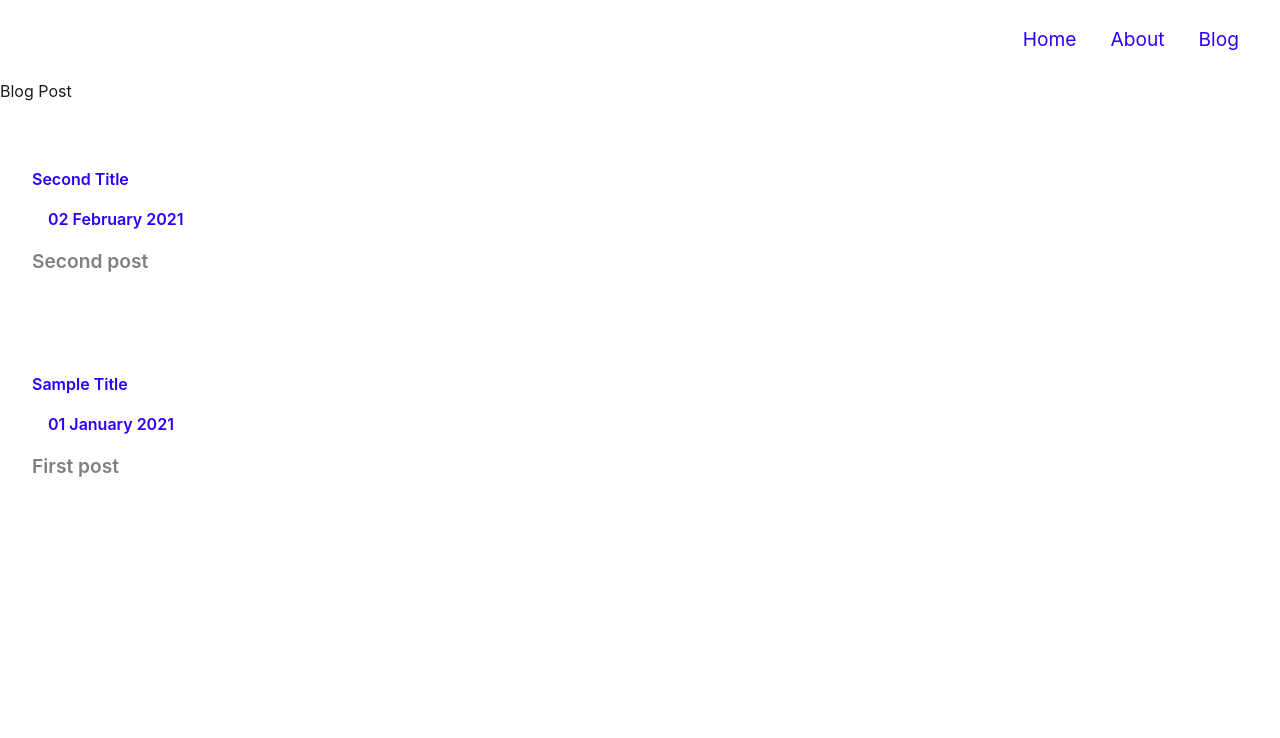
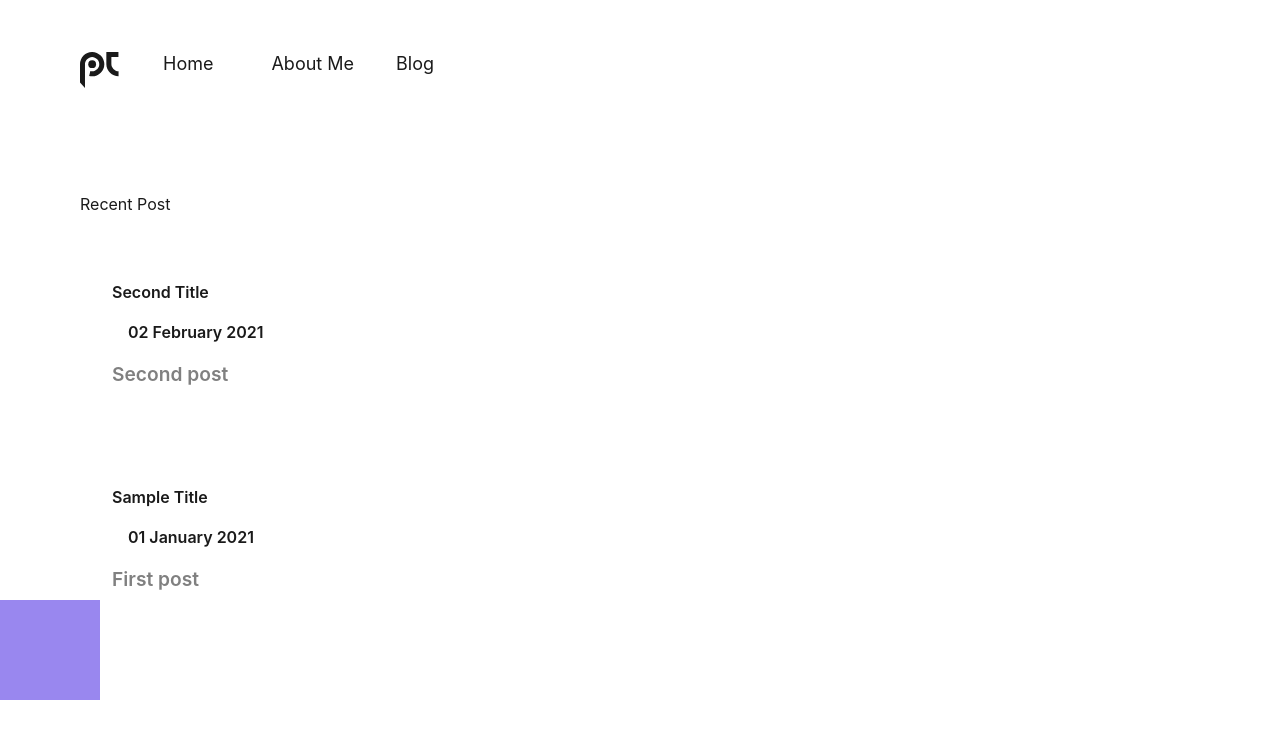
Before and after one commit to trivedip/trivedi.dev, a Gatsby site: page /blog in a window 1280 px wide. Built offline with nearby package versions, Linux system fonts and the light colour scheme; Gatsby itself is replaced by a stand-in of ours.

Commit message:
added react spring and fixed header layout issues

```diff
--- a/package.json
+++ b/package.json
@@ -18,6 +18,7 @@
     "react-dom": "^17.0.1",
     "react-helmet": "^6.1.0",
     "react-icons": "^4.2.0",
+    "react-spring": "^9.0.0",
     "styled-components": "^5.2.1"
   },
   "scripts": {
--- a/src/components/DarkToggle.js
+++ b/src/components/DarkToggle.js
@@ -24,19 +24,12 @@ const DarkToggle = () => {
     }
   };
 
+
+
   return (
-    <label>
-      {/* <input
-        type="checkbox"
-        checked={colorMode === 'dark'}
-        onChange={ev => {
-          setColorMode(ev.target.checked ? 'dark' : 'light');
-        }}
-      />{' '}
-      Dark */}
-    <BiAdjust onClick={(ev)=>{toggleClass(ev);}} className="iconClass"/>
-
-    </label>
+      <button className="hidden sm:block hover:text-accent transition duration-150 rotate-0">
+        <BiAdjust onClick={(ev)=>{toggleClass(ev);}} className="w-6 h-6 md:w-5 md:h-5 fill-current"/>
+      </button>
   );
 };
 
--- /dev/null
+++ b/src/components/animatedBackground.js
@@ -0,0 +1,20 @@
+import React from 'react';
+import {useSpring, animated } from 'react-spring';
+import { ThemeContext } from './ThemeContext';
+const Background =()=>{
+    const props = useSpring({
+        to:{opacity: 1, bottom:100},
+        from: {opacity: 0,bottom:0},
+        config:{duration:600, mass: 1.75,
+            tension: 261.25,
+            friction: 15.1}});
+    return(<>
+         <div className="page-background">
+
+                {/* <div className="background-ele"></div> */}
+                <animated.div style={props} className="background-ele"></animated.div>
+            </div>
+    </>)
+};
+
+export default Background;
--- a/src/components/container.js
+++ b/src/components/container.js
@@ -3,18 +3,19 @@ import Header from './header'
 import { ThemeProvider  } from './ThemeContext';
 import GlobalStyles from '../css/styled';
 import PropTypes from 'prop-types';
+import Background from './animatedBackground';
+
 const Container =({children}) => {
     return (
         <ThemeProvider>
             <GlobalStyles />
-            <div className="page-background">
-                <div className="background-ele"></div>
-            </div>
+            <Background/>
+            <div>
             <Header className="max-w-screen-xl mx-auto"/>
-            <div className="max-w-screen-xl mx-auto">
+            <div className="m-auto px-5 mt-16 sm:px-12 md:px-20 max-w-screen-xl">
             {children}
             </div>
-            <div className="background-tester"></div>
+            </div>
         </ThemeProvider>
     )
 }
--- a/src/components/header.js
+++ b/src/components/header.js
@@ -3,6 +3,8 @@ import React from 'react';
 import {Link} from "gatsby";
 import DarkToggle from './DarkToggle';
 import { useState } from "react";
+import pages from './navigationPages';
+
 
 function Header() {
     // const icon = <BiAdjust size={20} />
@@ -10,12 +12,19 @@ function Header() {
 
     return(
         <>
-        <div className="sticky-nav max-w-screen-xl mx-auto">
-        <Link to="/" className="sticky-nav-button" >Home</Link>
-        <Link to="/about/" className="sticky-nav-button" activeClassName="" >About</Link>
-        <Link to="/blog/" className="sticky-nav-button" activeClassName="">Blog</Link>
-        <DarkToggle/>
-
+        <div className="container m-auto px-5 sm:px-12 md:px-20 max-w-screen-xl h-32 overflow-hidden">
+        <nav className="mt-auto h-full flex space-x-6 items-center justify-center md:justify-start text-sm">
+        <span style={{width:'50px',float:'left',padding:'1rem 1rem 0 0'}}>
+        {/* <svg id="Layer_1" data-name="Layer 1" className="h-12 sm:h-10 w-12 sm:w-10 fill-current hover:text-accent transition duration-150 float-left" data-name="Layer 1" width="45px" viewBox="0 0 500 500" preserveAspectRatio="none"><path d="M170.82,324.27a151.43,151.43,0,0,1-33.15-3.63l13.44-55.46c5.82,2.28,12.09,3.19,19.71,3.19a80,80,0,0,0,30.9-6.37,77.28,77.28,0,0,0,25.54-17.27,78.6,78.6,0,0,0,17-25.91A83.88,83.88,0,0,0,250.55,187a79.35,79.35,0,0,0-6.27-30.91,81.59,81.59,0,0,0-17-25.45,77.28,77.28,0,0,0-25.54-17.27,78.16,78.16,0,0,0-61.81,0,77.14,77.14,0,0,0-25.53,17.27,81.62,81.62,0,0,0-17,25.45A79.35,79.35,0,0,0,91.08,187V457L35.54,395.64V187a134.22,134.22,0,0,1,10.75-53.18C53.46,117,62.86,102.46,75,90.18a137.49,137.49,0,0,1,43-29.54,132.42,132.42,0,0,1,105.27,0,145.08,145.08,0,0,1,43.45,29.54,145.47,145.47,0,0,1,29.11,43.64,138.05,138.05,0,0,1,0,106.82,137.14,137.14,0,0,1-72.56,73.18A134.94,134.94,0,0,1,170.82,324.27Z" transform="translate(-6.5 -7.5)"/><path d="M434.2,260.64a77.34,77.34,0,0,1-25.53-17.27,78.55,78.55,0,0,1-17-25.91,83.37,83.37,0,0,1-6.27-31.37V106.55h78.84V49.28H329.39V188.82c.44,18.64,4,36.36,11.64,52.73s17.47,30.91,29.57,42.72c12.09,12.28,26.43,21.82,43,29.09a125.29,125.29,0,0,0,52,10.91V267C453.91,267,443.61,265.18,434.2,260.64Z" transform="translate(-6.5 -7.5)"/><ellipse cx="164.76" cy="179.5" rx="43.45" ry="44.09"/><rect x="3.5" y="3.5" width="480" height="480" fill="none" stroke="#000" stroke-miterlimit="10" stroke-width="7"/></svg> */}
+        <svg id="Layer_1" className="h-12 sm:h-10 w-12 sm:w-10 fill-current hover:text-accent transition duration-150 float-left" data-name="Layer 1" width="45px" viewBox="0 0 500 500" preserveAspectRatio="none"><path d="M164.7,331.7a171.94,171.94,0,0,1-37.15-4l15.06-61.24C149.14,269,156.16,270,164.7,270a91,91,0,0,0,34.63-7A87.66,87.66,0,0,0,247,215.24a91.44,91.44,0,0,0,7-35.14A86.42,86.42,0,0,0,247,146,90,90,0,0,0,228,117.85a86.74,86.74,0,0,0-28.62-19.07,88.83,88.83,0,0,0-69.27,0,86.7,86.7,0,0,0-28.61,19.07A90,90,0,0,0,82.37,146a86.42,86.42,0,0,0-7,34.13V478.28L13.1,410.51V180.1a146.42,146.42,0,0,1,12-58.73c8-18.58,18.57-34.64,32.12-48.19a154.17,154.17,0,0,1,48.19-32.63,150.39,150.39,0,0,1,118,0,162.38,162.38,0,0,1,48.69,32.63,160.22,160.22,0,0,1,32.63,48.19,150.36,150.36,0,0,1,0,118,154.11,154.11,0,0,1-32.63,48.19,156.35,156.35,0,0,1-48.69,32.63A153.14,153.14,0,0,1,164.7,331.7Z" transform="translate(-13.1 -28)"/><path d="M459.86,261.42a87.66,87.66,0,0,1-47.69-47.69,91,91,0,0,1-7-34.63V91.25h88.34V28H342.4V182.11c.5,20.58,4.52,40.16,13.05,58.23s19.58,34.13,33.13,47.18c13.55,13.56,29.62,24.1,48.19,32.13A142.34,142.34,0,0,0,495,331.7V268.45C482,268.45,470.4,266.44,459.86,261.42Z" transform="translate(-13.1 -28)"/><circle cx="152.1" cy="152.1" r="48.69"/></svg>
+        </span>
+            <div className="hidden sm:flex flex-grow items-center space-x-6">
+                {pages.map((page)=>(
+                    <Link to={page.to} className="sticky-nav-button text-lg">{page.name}</Link>
+                ))}
+            </div>
+            <DarkToggle/>
+        </nav>
         </div>
         </>
     );
--- /dev/null
+++ b/src/components/hero.js
@@ -0,0 +1,15 @@
+import React from 'react';
+import { StaticImage } from "gatsby-plugin-image";
+
+const Hero =()=>{
+    return(
+    <>
+    <div className="mt-12 flex flex-col-reverse lg:flex-row items-center lg:justify-between lg:space-x-6">
+        <div className="mt-12 lg:mt-0 max-w-3xl text-3xl sm:text-4xl text-primary font-semibold sm:text-left md:text-center lg:text-left">Hi, I’m Priyank. I’m an experienced multifaceted developer with deep interest in modern, accessible application & web development.</div>
+        <div className="hero-right relative">*IMAGE WILL BE HERE*</div>
+        </div>
+    </>
+    )
+};
+
+export default Hero;
--- /dev/null
+++ b/src/components/navigationPages.js
@@ -0,0 +1,22 @@
+
+const pages =[
+    {
+        id:0,
+        to:"/",
+        name:"Home",
+        active:true,
+    },
+    {
+        id:1,
+        to:"/about/",
+        name:"About Me",
+        active:true,
+    },
+    {
+        id:2,
+        to:"/blog/",
+        name:"Blog",
+        active:true,
+    },
+]
+export default pages;
--- a/src/components/themeContext.js
+++ b/src/components/themeContext.js
@@ -9,7 +9,7 @@ import {
 export const ThemeContext = React.createContext();
 
 export const ThemeProvider = ({ children }) => {
-  const [colorMode, rawSetColorMode] = React.useState("undefined");
+  const [colorMode, rawSetColorMode] = React.useState("light");
 
   React.useEffect(() => {
     const root = window.document.documentElement;
--- a/src/constants.js
+++ b/src/constants.js
@@ -11,9 +11,9 @@ export const COLORS = {
       light: 'hsl(340deg, 100%, 40%)', // Pinkish-red
       dark: 'hsl(50deg, 100%, 50%)', // Yellow
     },
-    secondary: {
-      light: 'hsl(250deg, 100%, 50%)', // Purplish-blue
-      dark: 'hsl(190deg, 100%, 40%)', // Cyan
+    secondaryy: {
+      light: '#9987ef', // Purplish-blue
+      dark: '#00aacc', // Cyan
     },
     // Grays, scaling from least-noticeable to most-noticeable
     gray300: {
--- a/src/css/style.css
+++ b/src/css/style.css
@@ -138,5 +138,13 @@
     position:absolute;
     width: 100%;
     height: 100%;
-    /* background-color:grey; */
+    z-index:-1;
 }
+
+.background-ele{
+    position:absolute;
+    width: 100px;
+    height: 100px;
+    background-color:var(--color-secondaryy);
+    bottom:10px;
+}
--- a/src/pages/blog.js
+++ b/src/pages/blog.js
@@ -9,7 +9,9 @@ const Blog = ({data}) => {
     const post = data.allMdx.nodes;
     // return(<h1>Hello</h1>);
     return(
-        <><h1>Blog Post</h1>
+        <>
+        <div style={{zIndex:1}}>
+        <h1>Recent Post</h1>
         {post.map((pst)=>{
             const title = pst.frontmatter.title;
             return(
@@ -22,6 +24,7 @@ const Blog = ({data}) => {
                 </div>
             );
         })}
+        </div>
         </>
     );
 
--- a/src/pages/index.js
+++ b/src/pages/index.js
@@ -2,16 +2,14 @@ import React from 'react';
 import { graphql } from "gatsby";
 // import Container from "../components/container";
 import { StaticImage } from "gatsby-plugin-image"
-// import wall from "./assets/image/img.jpeg";
+import Hero from "../../src/components/hero";
 
 
 const Home = ({data}) => {
 
     return(
         <>
-          <h1>Hello there from Priyank</h1>
-          <StaticImage src="./assets/image/img.jpeg"></StaticImage>
-          <StaticImage src="./assets/image/img1.jpg"></StaticImage>
+          <Hero/>
         </>
     );
 
```
Also changed, not shown: 1 other file.
